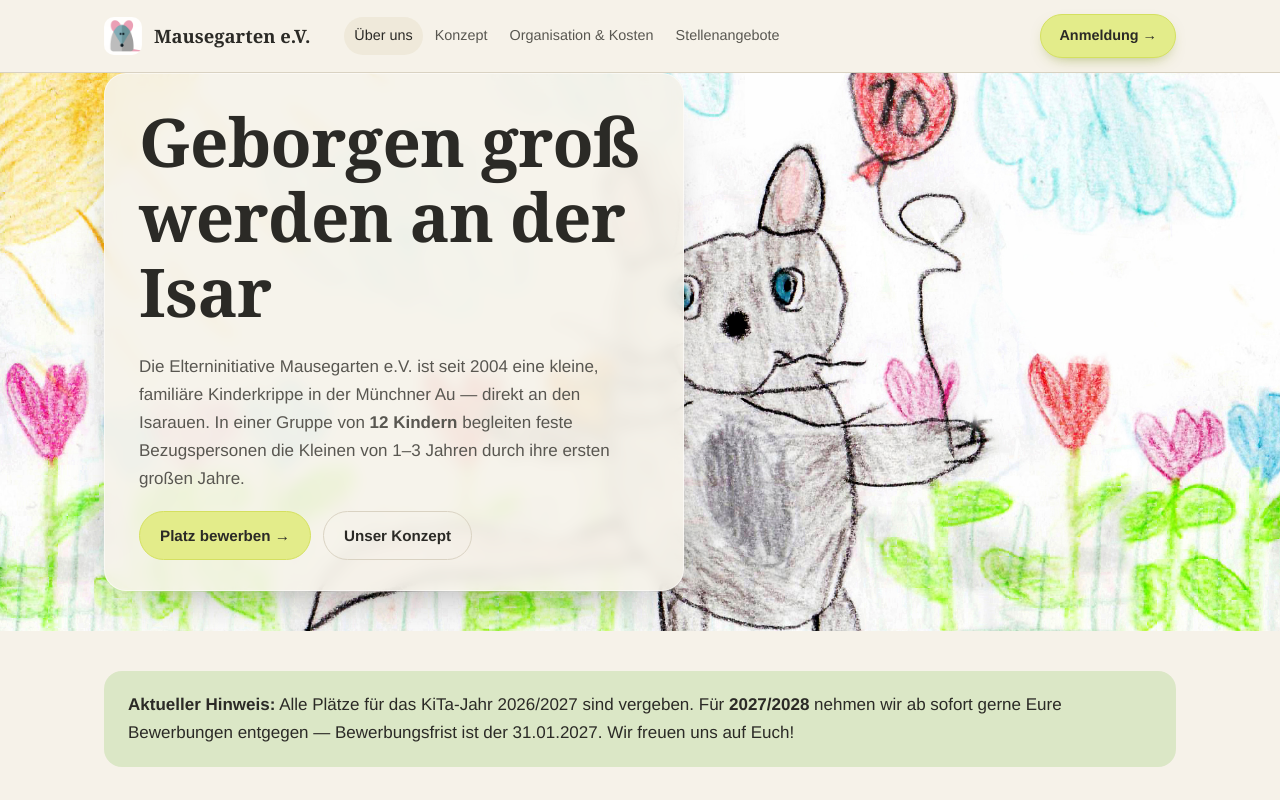
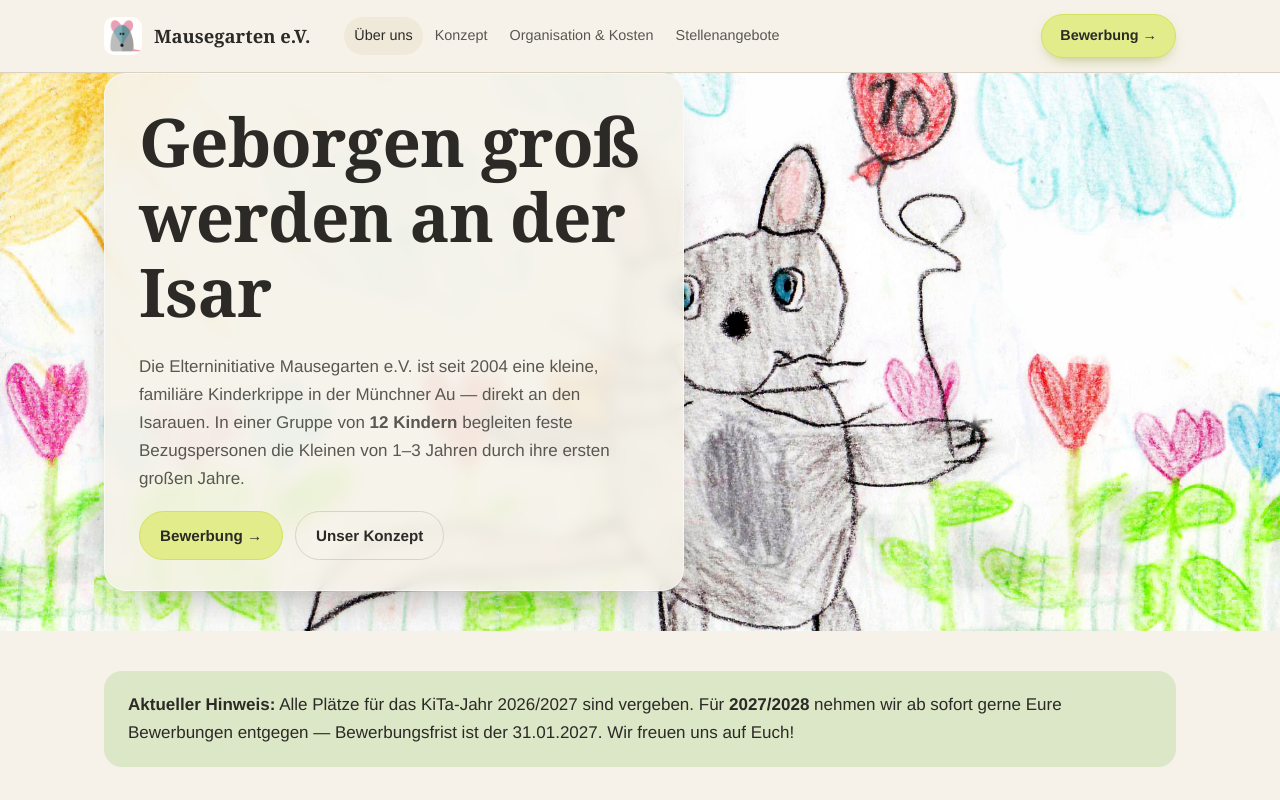
Before and after one commit to lksbrssr/mausegarten, a Next.js app: page / in a window 1280 px wide. Shown: the top 800 px of the page. Built offline with nearby package versions, Linux system fonts and the light colour scheme.

Commit message:
Button 'Anmeldung'/'Platz bewerben' → 'Bewerbung'

```diff
--- a/app/components/Nav.jsx
+++ b/app/components/Nav.jsx
@@ -48,7 +48,7 @@ export default function Nav() {
             className={`nav-cta ${isActive("/anmeldung") ? "active" : ""}`}
             onClick={() => setOpen(false)}
           >
-            Anmeldung →
+            Bewerbung →
           </Link>
         </nav>
       </div>
--- a/app/page.jsx
+++ b/app/page.jsx
@@ -29,7 +29,7 @@ export default function Home() {
               Jahre.
             </p>
             <div style={{ display: "flex", gap: 12, flexWrap: "wrap", marginTop: 8 }}>
-              <Link href="/anmeldung" className="btn">Platz bewerben →</Link>
+              <Link href="/anmeldung" className="btn">Bewerbung →</Link>
               <Link href="/konzept" className="btn ghost">Unser Konzept</Link>
             </div>
           </div>
```
